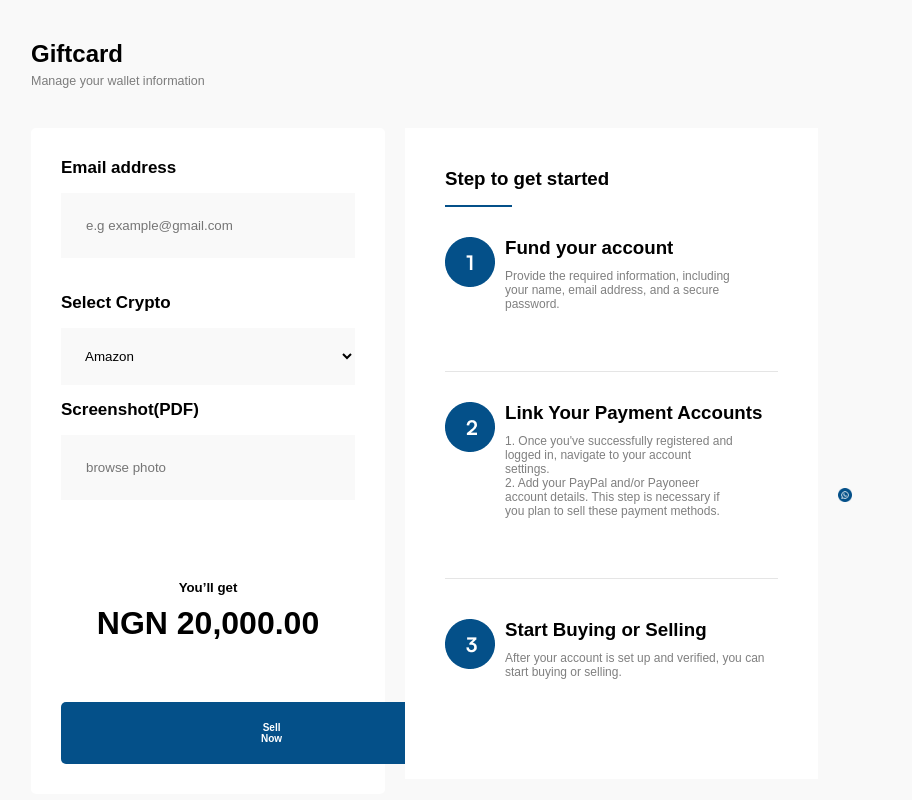
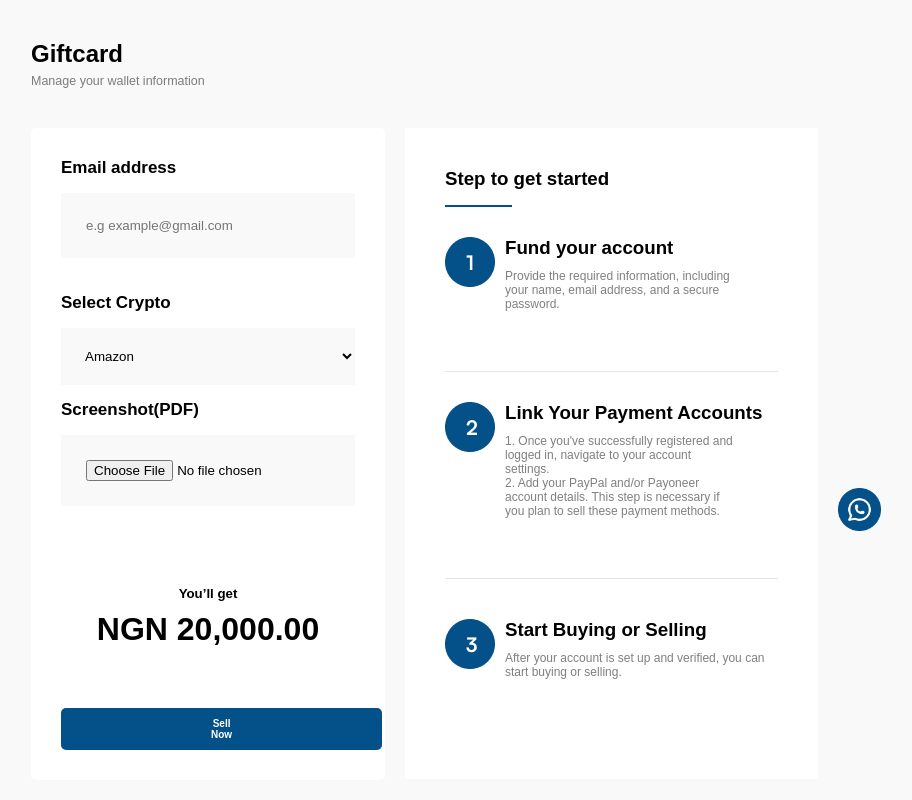
Before and after one commit to Abdol2004/PayToNaira, a website: page public/Giftcard.html in a window 1280 px wide. Shown: the whole page, without its empty margins (69-981 px from the left). Drawn offline with Linux system fonts and the light colour scheme.

Commit message:
almost done

```diff
--- a/public/Giftcard.html
+++ b/public/Giftcard.html
@@ -28,7 +28,7 @@
                     <option value="audi">Audi</option>
                   </select>
                   <label for="">Screenshot(PDF)</label>
-                  <input type="text" placeholder="browse photo">
+                  <input type="file" placeholder="browse photo">
               </form>
 
               <div class="amount">
--- a/public/style/Giftcard.css
+++ b/public/style/Giftcard.css
@@ -107,7 +107,9 @@ input{
 }
 .btn button{
     display: flex;
-    padding: 20px 200px;
+    align-items: center;
+    justify-content: center;
+    padding: 10px 150px;
     font-size: 10px;
     font-weight: bold;
     border: none;
@@ -183,7 +185,7 @@ input{
     color: #00000080;
 }
 .image img{
-    width: 20%;
+    width: 60%;
     margin-top: 500%;
 }
 
--- a/public/style/payoneer.css
+++ b/public/style/payoneer.css
@@ -52,11 +52,11 @@ main{
 .buy-sell{
     display: flex;
     align-items: center;
-
+    justify-content: center;
     gap: 30px;
 }
 .buy-sell button{
-    padding: 20px 85px;
+    padding: 20px 55px;
     background-color: #F9F9F9;
     border: none;
     border-radius: 5px;
@@ -107,7 +107,8 @@ input{
 }
 .btn button{
     display: flex;
-    padding: 20px 200px;
+    justify-content: center;
+    padding: 15px 150px;
     font-size: 10px;
     font-weight: bold;
     border: none;
```
Also changed, not shown: public/createAccount.html (renamed from createAccount.html), public/cryptop.html (renamed from cryptop.html), public/transaction.html (renamed from transaction.html), 3 other files.
